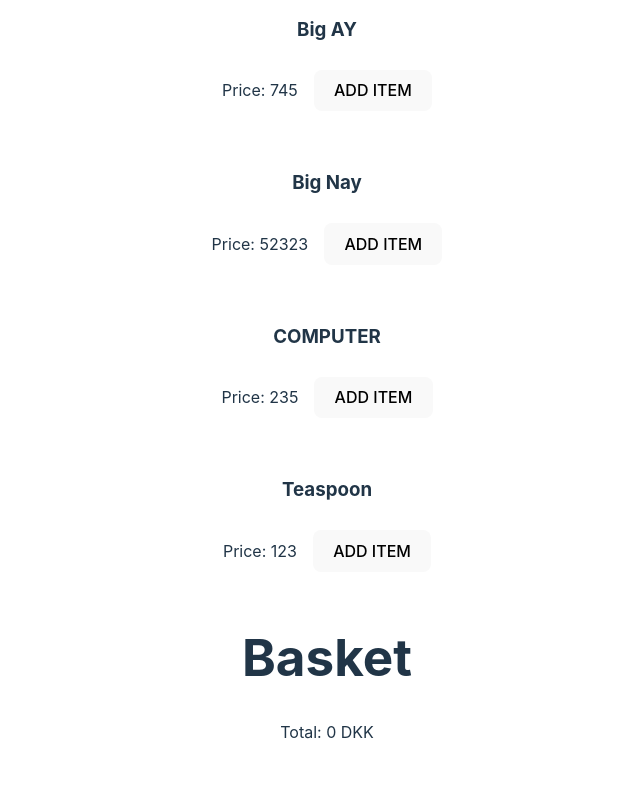
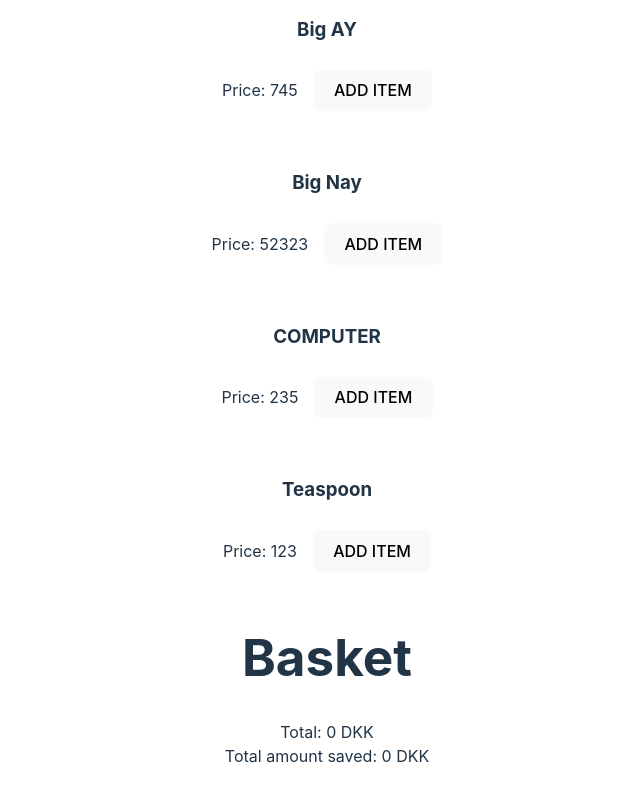
Before and after one commit to GoodGithubAccount/BIGREPO, a React (Vite) app in the folder frontend/: page / in a window 1280 px wide. Shown: the part 483-1283 px from the top of the page, without its empty margins (313-953 px from the left). Before the commit the page ends 1259 px from the top, so only its background shows below. Built offline with nearby package versions, Linux system fonts and the light colour scheme.

Commit message:
Added the Nudge(TM)
Added a function that tell the customer to buy 3 or more to recieve a discount

```diff
--- a/frontend/src/BasketView.tsx
+++ b/frontend/src/BasketView.tsx
@@ -11,25 +11,47 @@ export const GetItemBasket = () => {
 			basket.reduce((acc, item) => acc + (item.itemData.price * item.amount), 0),
 		);
 	}, [basket]);
-	function calculateTotalPrice(): number {
+
+	function calculateTotalPrice(totalPrice: number): {price: number, savedAmount: number} {
 		let price = totalPrice;
+		let discount = 1;
+		let savedAmount = 0;
+		basket.forEach(item => {
+			if (item.amount >= 3) {
+				// apply 5% discount for each item that qualifies
+				discount *= 0.95 ** Math.floor(item.amount / 3);
+				// display message for the item
+				item.discountMessage = "You have received your 5% discount";
+			} else {
+				// display message for the item
+				item.discountMessage = `Buy ${3 - (item.amount % 3)} more to receive a 5% discount on this item`;
+			}
+		});
 		if (price > 300) {
-			price *= 0.9;
+			savedAmount += price * 0.1; // calculate saved amount
+			discount *= 0.9; // apply 10% discount
 		}
-		return price;
+		price *= discount;
+		return {price, savedAmount}; // return both price and saved amount as an object
 	}
+
+
+	const {price, savedAmount} = calculateTotalPrice(totalPrice); // destructure price and savedAmount from the object returned by calculateTotalPrice()
+
 	return (
 		<div>
 			<h1>Basket</h1>
 			{basket.map(item => (
 				<div key={item.itemData.id}>
 					{item.itemData.name} x {item.amount} : {item.itemData.price * item.amount} DKK
+					{item.discountMessage && <span> - {item.discountMessage}</span>}
 					<button onClick={() => {
 						removeFromBasket(item);
 					}}>Remove</button>
 				</div>
 			))}
-			<div>Total: {calculateTotalPrice()} DKK</div>
+			<div>Total: {price} DKK</div>
+			<div>Total amount saved: {savedAmount} DKK</div> {/* display saved amount */}
 		</div>
 	);
-};
+}
--- a/frontend/src/ShoppingHandler.tsx
+++ b/frontend/src/ShoppingHandler.tsx
@@ -6,6 +6,7 @@ import ItemView from './ItemView';
 type BasketItem = {
 	itemData: ItemData;
 	amount: number;
+	discountMessage?: string; // make discountMessage an optional property
 };
 
 export const BasketContext = createContext({
```
